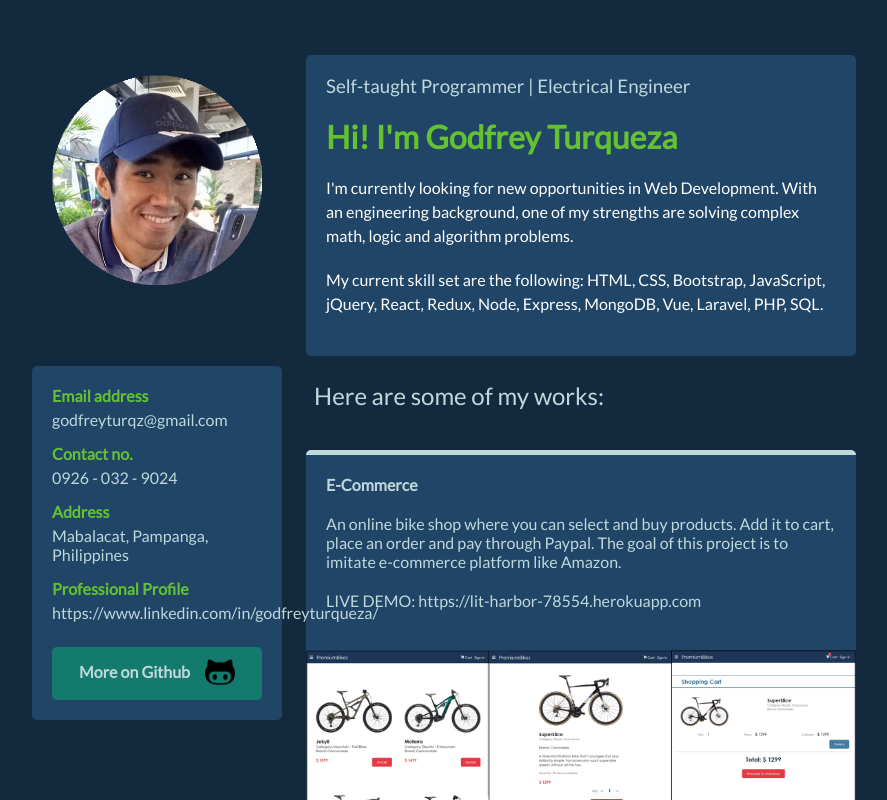
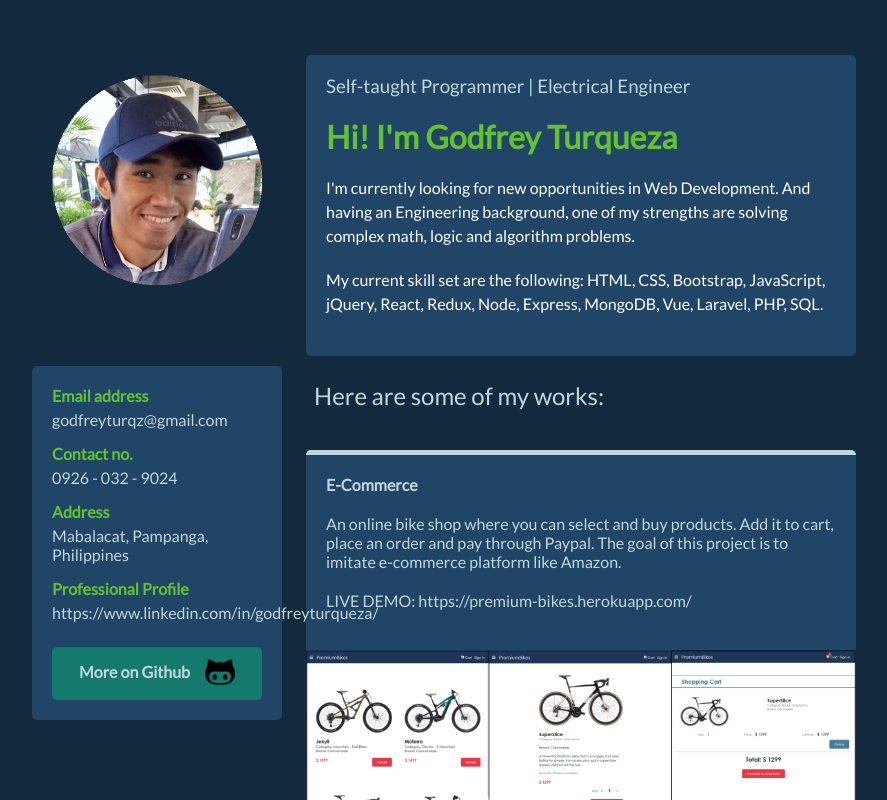
Before and after one commit to godfreyturqz/portfolio, a React (Create React App) app: page / in a window 1280 px wide. Shown: the top 800 px of the page, without its empty margins (196-1083 px from the left). Built offline with nearby package versions, Linux system fonts and the light colour scheme.

Commit message:
update header

```diff
--- a/src/components/Header/data.js
+++ b/src/components/Header/data.js
@@ -1,6 +1,6 @@
 export const headerData = {
     heading: 'Hi! I\'m Godfrey Turqueza',
     first: 'Self-taught Programmer | Electrical Engineer',
-    second: 'I\'m currently looking for new opportunities in Web Development. With an engineering background, one of my strengths are solving complex math, logic and algorithm problems.',
+    second: 'I\'m currently looking for new opportunities in Web Development. And having an Engineering background, one of my strengths are solving complex math, logic and algorithm problems.',
     third: ' My current skill set are the following: HTML, CSS, Bootstrap, JavaScript, jQuery, React, Redux, Node, Express, MongoDB, Vue, Laravel, PHP, SQL.'
 }
--- a/src/components/Projects/data.js
+++ b/src/components/Projects/data.js
@@ -8,7 +8,7 @@ export const projectData = [
         description: 'An online bike shop where you can select and buy products. Add it to cart, place an order and pay through Paypal. The goal of this project is to imitate e-commerce platform like Amazon.',
         image: imageOne,
         techStack: 'ReactJS, NodeJS, Express, MongoDB, Redux, Axios, Filebase64',
-        link: 'https://lit-harbor-78554.herokuapp.com'
+        link: 'https://premium-bikes.herokuapp.com/'
     },
     {
         id: 2,
```
